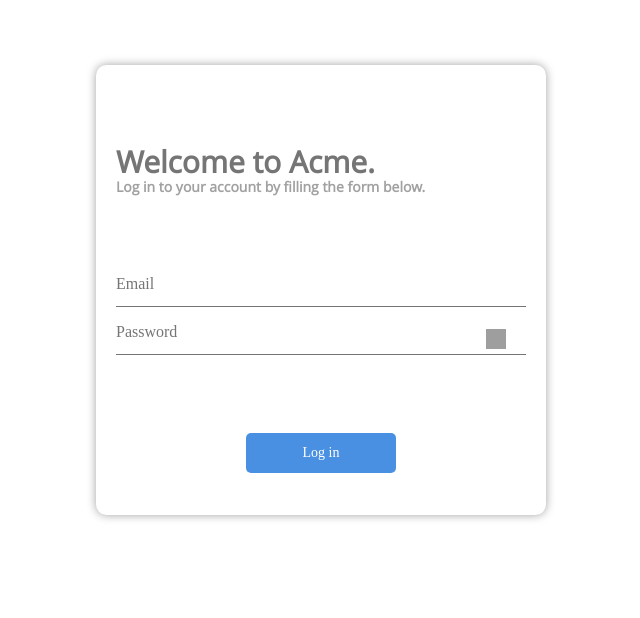
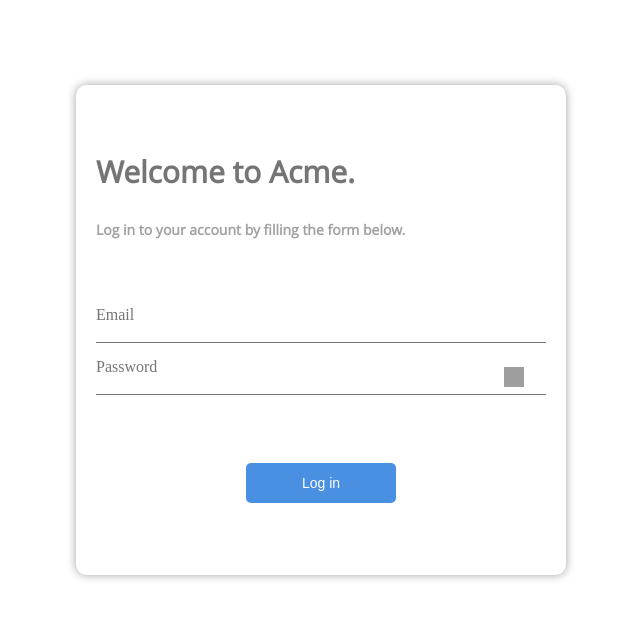
Before and after one commit to pocsimate/TODO-frontend, a Vue app: page /login in a window 1280 px wide. Shown: the part 160-778 px from the top of the page, without its empty margins (319-959 px from the left). Built offline with nearby package versions, Linux system fonts and the light colour scheme; grey boxes are pictures that could not be loaded.

Commit message:
Removing vuetify and the unused remember me checkbox

```diff
--- a/package.json
+++ b/package.json
@@ -12,7 +12,6 @@
     "core-js": "^3.6.5",
     "vue": "^2.6.11",
     "vue-router": "^3.2.0",
-    "vuetify": "^2.4.0",
     "vuex": "^3.6.2"
   },
   "devDependencies": {
@@ -25,9 +24,7 @@
     "eslint-plugin-vue": "^6.2.2",
     "sass": "~1.32.0",
     "sass-loader": "^10.0.0",
-    "vue-cli-plugin-vuetify": "~2.4.4",
-    "vue-template-compiler": "^2.6.11",
-    "vuetify-loader": "^1.7.0"
+    "vue-template-compiler": "^2.6.11"
   },
   "eslintConfig": {
     "root": true,
--- a/public/index.html
+++ b/public/index.html
@@ -6,8 +6,6 @@
     <meta name="viewport" content="width=device-width,initial-scale=1.0">
     <link rel="icon" href="<%= BASE_URL %>favicon.ico">
     <title><%= htmlWebpackPlugin.options.title %></title>
-    <link rel="stylesheet" href="https://fonts.googleapis.com/css?family=Roboto:100,300,400,500,700,900">
-    <link rel="stylesheet" href="https://cdn.jsdelivr.net/npm/@mdi/font@latest/css/materialdesignicons.min.css">
   </head>
   <body>
     <noscript>
--- a/src/components/BaseButton.vue
+++ b/src/components/BaseButton.vue
@@ -24,6 +24,7 @@ export default {
   background-color: #4a90e2;
   border: none;
   border-radius: 5px;
+  text-align: center;
   color: white;
   cursor: pointer;
   width: 150px;
--- a/src/components/Input.vue
+++ b/src/components/Input.vue
@@ -35,7 +35,7 @@ export default {
     };
   },
   computed: {
-    passwordStrength: function () {
+    passwordStrength: function() {
       let length = this.inputText.length;
 
       if (length < 4) {
@@ -131,7 +131,6 @@ label {
   width: 100%;
   padding-top: 20px;
   outline: none;
-  height: 26px;
 }
 
 input:focus + label {
--- a/src/components/Signup.vue
+++ b/src/components/Signup.vue
@@ -14,15 +14,9 @@
       ></Input>
     </div>
     <div class="submit-area">
-      <div class="checkbox-wrapper">
-        <span
-          class="checkbox"
-          v-bind:class="{ checked: rememberMe }"
-          @click="toggleRememberMe"
-        ></span>
-        <span>Remember me.</span>
+      <div class="signup-btn">
+        <base-button class="signup-btn" text="Sign up" @click="signup" />
       </div>
-      <base-button class="signup-btn" text="Sign up" @click="signup" />
     </div>
   </div>
 </template>
@@ -49,10 +43,6 @@ export default {
         `Signin up... Email: ${this.email}, password: ${this.password}. Remember me: ${this.rememberMe}`
       );
     },
-
-    toggleRememberMe() {
-      this.rememberMe = this.rememberMe === false ? true : false;
-    },
   },
 };
 </script>
@@ -62,17 +52,14 @@ h1 {
   font-size: 30px;
   line-height: 30px;
   color: #757575;
+  margin-top: 0;
 }
 
 h6 {
   font-size: 14px;
   line-height: 19px;
   color: #a1a1a1;
-}
-
-.signup-btn {
-  position: absolute;
-  right: 0;
+  margin-bottom: 0;
 }
 
 .submit-area {
@@ -94,18 +81,7 @@ h6 {
   transform: translate(-50%, -50%);
 }
 
-.checkbox {
-  height: 10px;
-  width: 10px;
-  border: 1px solid black;
-  border-radius: 100%;
-  display: inline-block;
-  margin-right: 10px;
-  cursor: pointer;
-}
-
-.checked {
-  background-color: #4a90e2;
-  border-color: #4a90e2;
+.signup-btn {
+  text-align: center;
 }
 </style>
--- a/src/components/TodoEditor.vue
+++ b/src/components/TodoEditor.vue
@@ -1,14 +1,14 @@
 <template>
   <div class="wrapper">
     <div class="editor">
-      <input type="text" v-model="todoContent" />
+      <input class="todo-input" type="text" v-model="todoContent" />
       <base-button text="Add Todo" @click="addTodo" />
     </div>
   </div>
 </template>
 
 <script>
-import BaseButton from "./BaseButton.vue"
+import BaseButton from "./BaseButton.vue";
 
 export default {
   components: {
@@ -22,10 +22,14 @@ export default {
   methods: {
     async addTodo() {
       await this.$store.dispatch("addNewTodo", {
-        "content": this.todoContent
+        content: this.todoContent,
       });
-      this.todoContent = '';
-    }
-  }
+      this.todoContent = "";
+    },
+  },
 };
 </script>
+
+<style scoped>
+
+</style>
--- a/src/components/TodoList.vue
+++ b/src/components/TodoList.vue
@@ -2,7 +2,7 @@
   <div class="wrapper">
     <div class="list-wrapper">
       <ul class="todo-list">
-          <li class="todo-item" v-for="todo in todos" v-bind:key="todo.id">{{ todo.id }} - {{ todo.content }} <v-btn icon class="ma-2"><v-icon>mdi-delete</v-icon></v-btn> </li>
+          <li class="todo-item" v-for="todo in todos" v-bind:key="todo.id">{{ todo.id }} - {{ todo.content }}</li>
       </ul>
     </div>
   </div>
--- a/src/main.js
+++ b/src/main.js
@@ -4,13 +4,11 @@ import router from './router'
 import store from './store'
 
 import './assets/css/main.css';
-import vuetify from './plugins/vuetify'
 
 Vue.config.productionTip = false
 
 new Vue({
   router,
   store,
-  vuetify,
   render: h => h(App)
 }).$mount('#app')
--- a/src/plugins/vuetify.js
+++ /dev/null
@@ -1,7 +0,0 @@
-import Vue from 'vue';
-import Vuetify from 'vuetify/lib/framework';
-
-Vue.use(Vuetify);
-
-export default new Vuetify({
-});
--- a/src/views/Login.vue
+++ b/src/views/Login.vue
@@ -15,7 +15,7 @@
         ></Input>
         <div class="error-msg" v-if="errorMessage">{{ errorMessage }}</div>
       </div>
-      <div class="login">
+      <div class="login-area">
         <div class="login-button">
           <base-button text="Log in" @click="login" />
         </div>
@@ -74,12 +74,14 @@ h1 {
   font-size: 30px;
   line-height: 30px;
   color: #757575;
+  margin-top: 0;
 }
 
 h6 {
   font-size: 14px;
   line-height: 19px;
   color: #a1a1a1;
+  margin-bottom: 0;
 }
 
 .wrapper {
@@ -102,8 +104,6 @@ h6 {
 }
 
 .login-button {
-  position: absolute;
-  right: 50%;
-  transform: translateX(50%);
+  text-align: center;
 }
 </style>
--- a/vue.config.js
+++ /dev/null
@@ -1,5 +0,0 @@
-module.exports = {
-  transpileDependencies: [
-    'vuetify'
-  ]
-}
```
Also changed, not shown: 1 other file (tests, documents, lock files or other folders).
